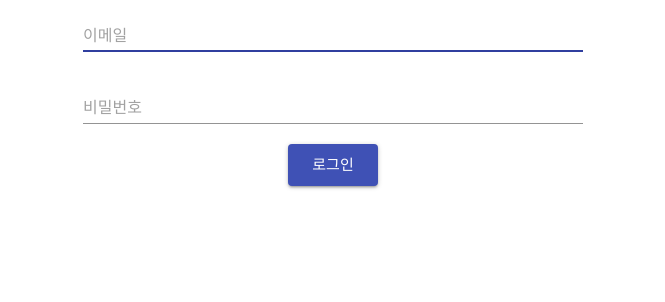
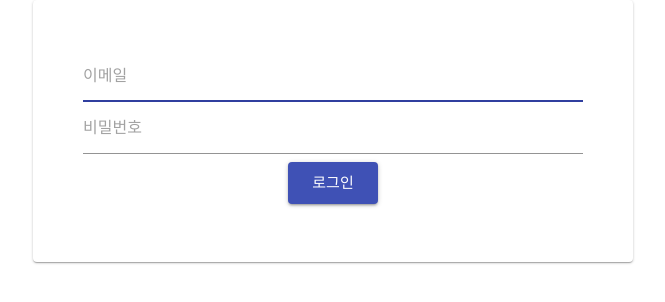
Before and after one commit to rival6821/react-todo, a React (Create React App) app in the folder pront-end/: page / in a window 1280 px wide. Shown: the top 302 px of the page, without its empty margins (307-972 px from the left). Built offline with nearby package versions, Linux system fonts and the light colour scheme.

Commit message:
css사용법 공부중

```diff
--- a/pront-end/src/components/Login/Login.js
+++ b/pront-end/src/components/Login/Login.js
@@ -5,6 +5,7 @@ import Input from '@material-ui/core/Input';
 import { withStyles } from '@material-ui/core/styles';
 import Grid from '@material-ui/core/Grid';
 import Button from '@material-ui/core/Button';
+import Card from '@material-ui/core/Card';
 
 const m_styles = theme => ({
   root: {
@@ -13,6 +14,12 @@ const m_styles = theme => ({
   button: {
     margin: theme.spacing.unit,
   },
+  card: {
+    width:'100%',
+    maxWidth:'500px',
+    margin: '0 auto',
+    padding:'50px',
+  },
 });
 
 const cx = classNames.bind(styles);
@@ -20,21 +27,19 @@ const cx = classNames.bind(styles);
 function Login(props){
     const { classes } = props;
     return (
-        <div className={classes.root}>
-            <Grid container className={cx('login-wrap')}>
+        <Card className={classes.card}>
                 <Grid item xs={12}>
-                    <Input type="text" autoFocus placeholder="이메일" className={cx('input','email-input')}/>
+                    <Input type="text" autoFocus placeholder="이메일" className={cx('input','email-input')} fullWidth/>
                 </Grid>
                 <Grid item xs={12}>
-                    <Input type="password" placeholder="비밀번호" className={cx('input','password-input')}/>
+                    <Input type="password" placeholder="비밀번호" className={cx('input','password-input')} fullWidth/>
                 </Grid>
-                <Grid item xs={12}>
+                <Grid item xs={12} className={cx('loginBtn')}>
                     <Button variant="contained" color="primary" size="large" className={classes.button}>
                         로그인
                     </Button>
                 </Grid>
-            </Grid>
-        </div>
+        </Card>
     );
 };
 
--- a/pront-end/src/components/Login/login.scss
+++ b/pront-end/src/components/Login/login.scss
@@ -1,15 +1,13 @@
 @import '../../styles/base.scss';
 
-.login-wrap{
-    width:100%;
-    max-width:$web-w;
-    margin: 0 auto;
-    .input{
-        display: block;
-        margin:20px 0;
+
+    .input input{
+        margin:10px 0;
     }
     button{
         margin:0 auto;
         display: block;
     }
-}
+    .loginBtn{
+        text-align: center;
+    }
```
